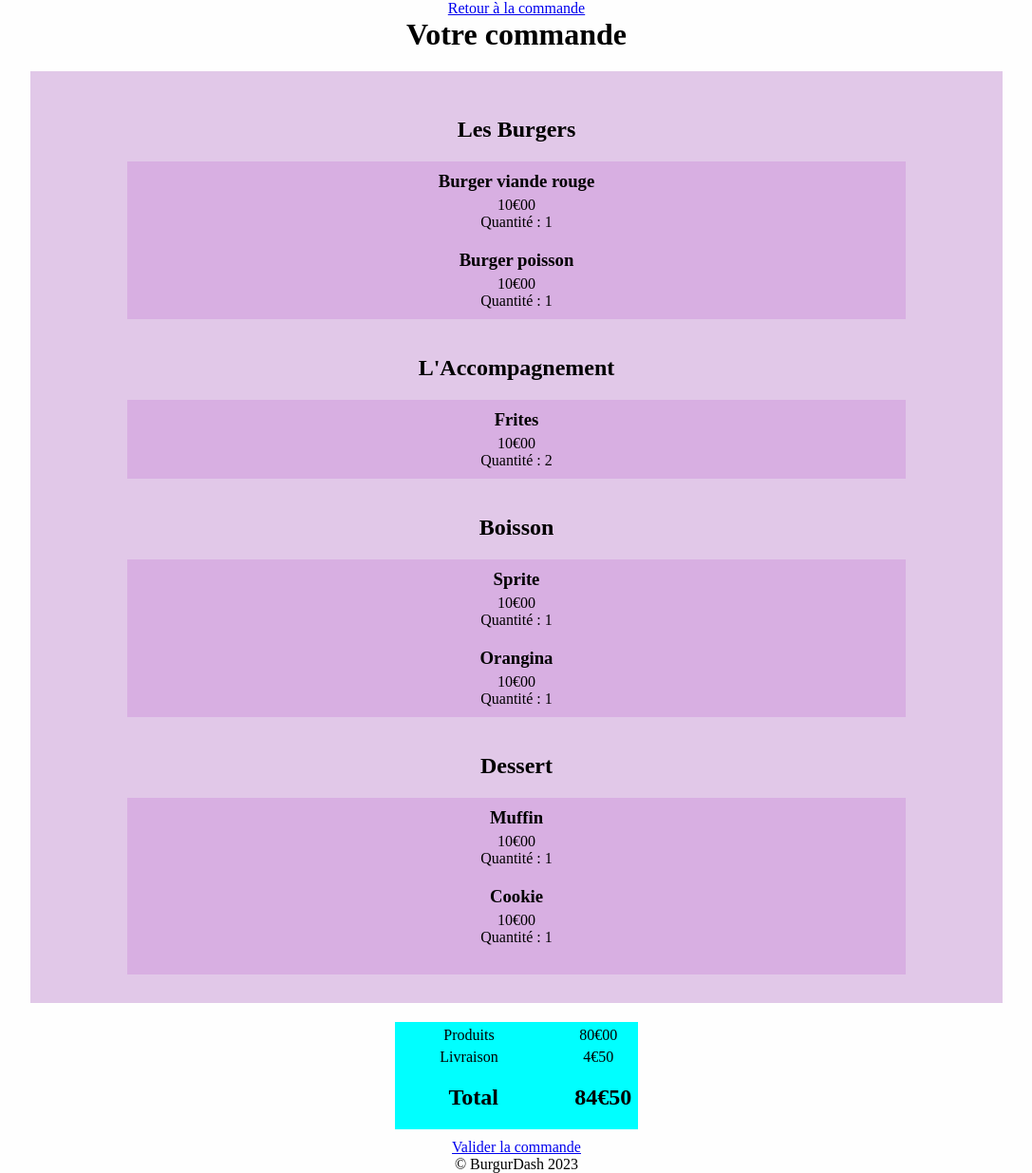
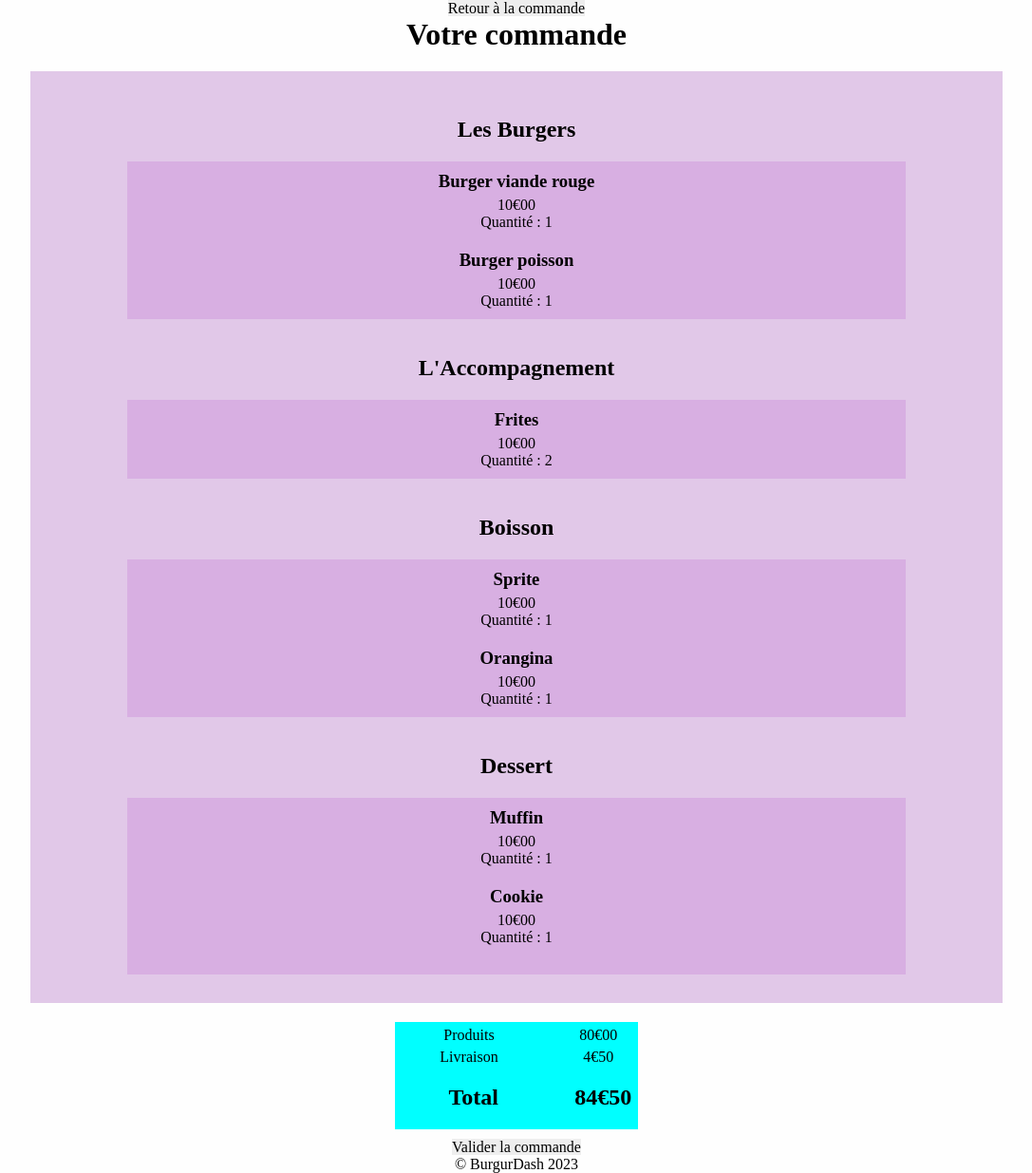
Before and after one commit to TotoShampoin/imac1-projet-web, a Flask app: page /panier in a window 1280 px wide. Shown: the part 37-1272 px from the top of the page at 95% size, without its empty margins (96-1183 px from the left). Run offline with Flask 3, Linux system fonts and the light colour scheme; parts of the project's set-up code (start-up, migrations or seed data) failed here and were passed over.

Commit message:
made a button class for a and button tags

```diff
--- a/static/style/global.css
+++ b/static/style/global.css
@@ -5,3 +5,15 @@ html,body {
 h1, h2, h3, p, ul {
     margin: 0;
 }
+
+.button {
+    border: none;
+    font: inherit;
+    text-decoration: none;
+    background: #EEE;
+    color: inherit;
+}
+.button:hover {
+    background: #DDD;
+    cursor: pointer;
+}
```
